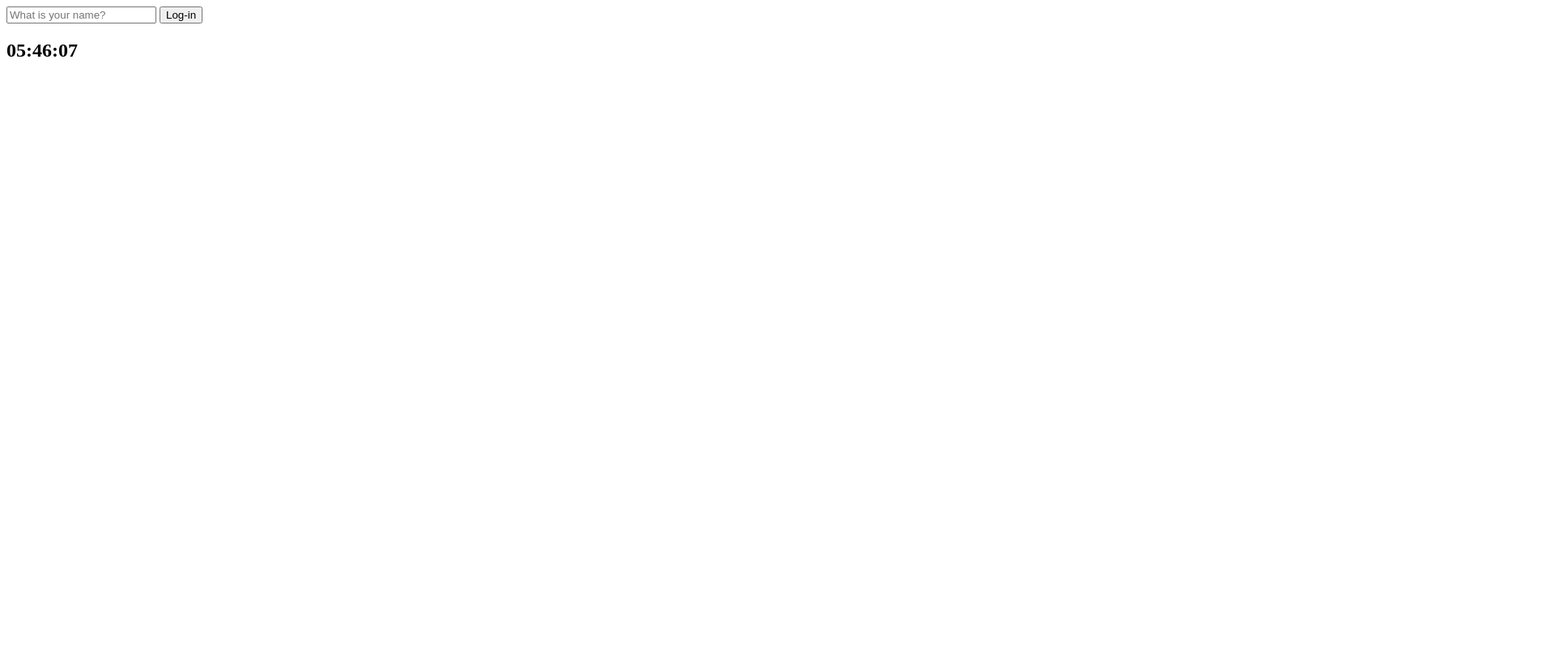
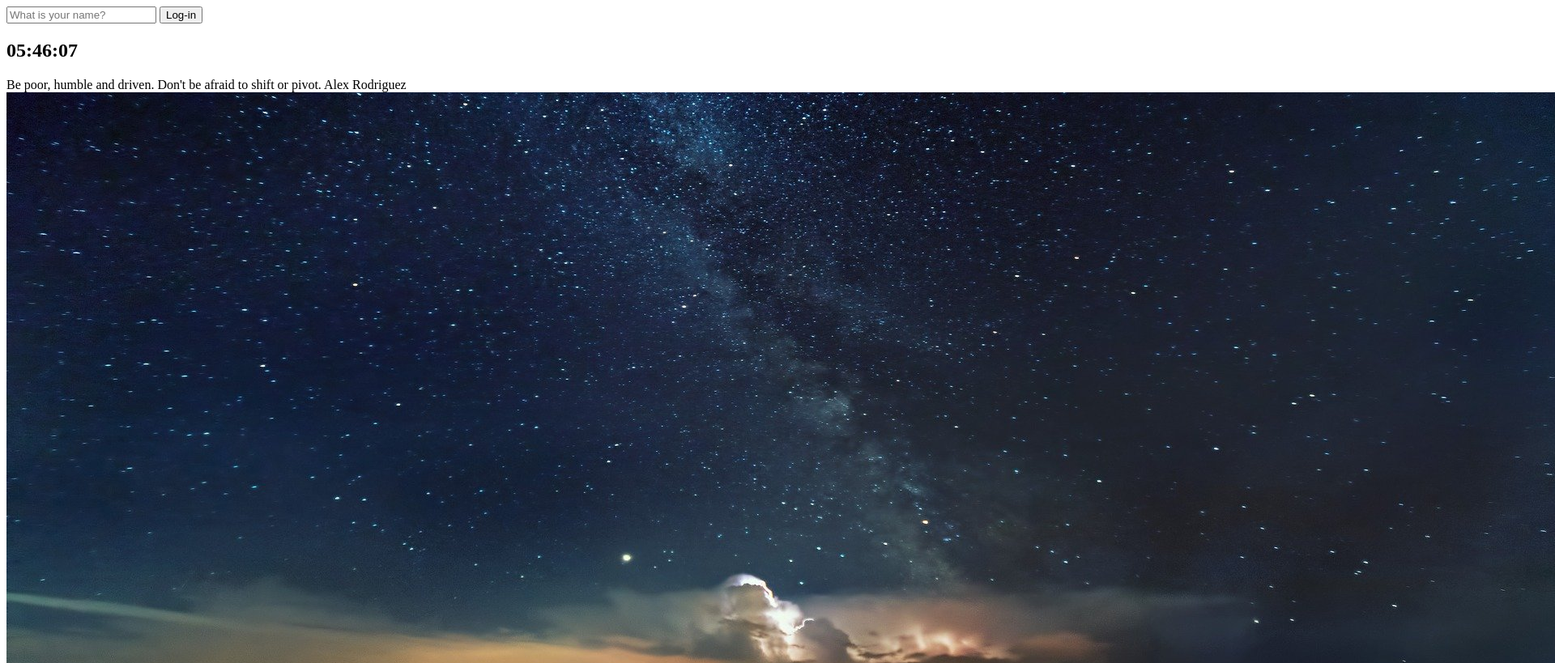
Before and after one commit to sjyoung123/newTodoWebsite, a plain HTML site: page index.html in a window 1280 px wide. Shown: the top 819 px of the page at 81% size, 1920 px wide, since content can reach past the window. Drawn offline with Linux system fonts and the light colour scheme.

Commit message:
+quotes and background

```diff
--- a/index.html
+++ b/index.html
@@ -20,7 +20,15 @@
     <h2 id="clock">00:00:00</h2>
 
     <h1 id="greeting" class="hidden"></h1>
+
+    <div id="quotes">
+      <span></span>
+      <span></span>
+    </div>
+
     <script src="js/app.js"></script>
     <script src="js/clock.js"></script>
+    <script src="js/quotes.js"></script>
+    <script src="js/background.js"></script>
   </body>
 </html>
--- /dev/null
+++ b/js/background.js
@@ -0,0 +1,13 @@
+const images = [
+    "0.jpg",
+    "1.jpg",
+    "2.jpg"
+];
+
+const chosenImage = images[Math.floor(Math.random() * images.length)];
+
+const bgImage = document.createElement("img");
+
+bgImage.src = `img/${chosenImage}`;
+
+document.body.appendChild(bgImage);
--- /dev/null
+++ b/js/quotes.js
@@ -0,0 +1,51 @@
+const quotes = [
+    {
+        quote: "Without continuous personal development, you are now all that you will ever become and hell starts when the person you are meets the person you could have been.",
+        author:"Eli cohen"
+    },
+    {
+        quote: "Working hard for something we don't care about is called stressed, working hard for something we love is called passion.",
+        author:"Simon Sinek"
+    },
+    {
+        quote: "Move out of your comfort zone. You can only grow if you are willing to feel awkward and uncomfortable when you try something new.",
+        author:"Brian Tracy"
+    },
+    {
+        quote: "Don't let the fear of losing be greater than the excitement of winning.",
+        author:"Robert Kiyosaki"
+    },
+    {
+        quote: "Develop success from failures. Discouragement and failure are two of the surest stepping stones to success.",
+        author:"Dale Carnegie"
+    },
+    {
+        quote: "Action is the foundational key to all success.",
+        author:"Pablo Picasso"
+    },
+    {
+        quote: "The difference between a successful person and others is not a lack of strength, not a lack of knowledge, but rather a lack of will.",
+        author:"Vince Lombardi"
+    },
+    {
+        quote: "It is your determination and persistence that will make you a successful person.",
+        author:"Kenneth J Hutchins"
+    },
+    {
+        quote: "You can waste your life drawing lines. Or you can live your life crossing them.",
+        author:"Shonda Rhimes"
+    },
+    {
+        quote: "Be poor, humble and driven. Don't be afraid to shift or pivot.",
+        author:"Alex Rodriguez"
+    },
+]
+
+
+const quote = document.querySelector("#quotes span:first-child");
+const author = document.querySelector("#quotes span:last-child");
+
+const todayQuote = quotes[Math.floor(Math.random() * quotes.length)];
+
+quote.innerText = todayQuote.quote;
+author.innerText = todayQuote.author;
```
Also changed, not shown: img/0.jpg (added), img/1.jpg (added), img/2.jpg (added), 1 other file.
